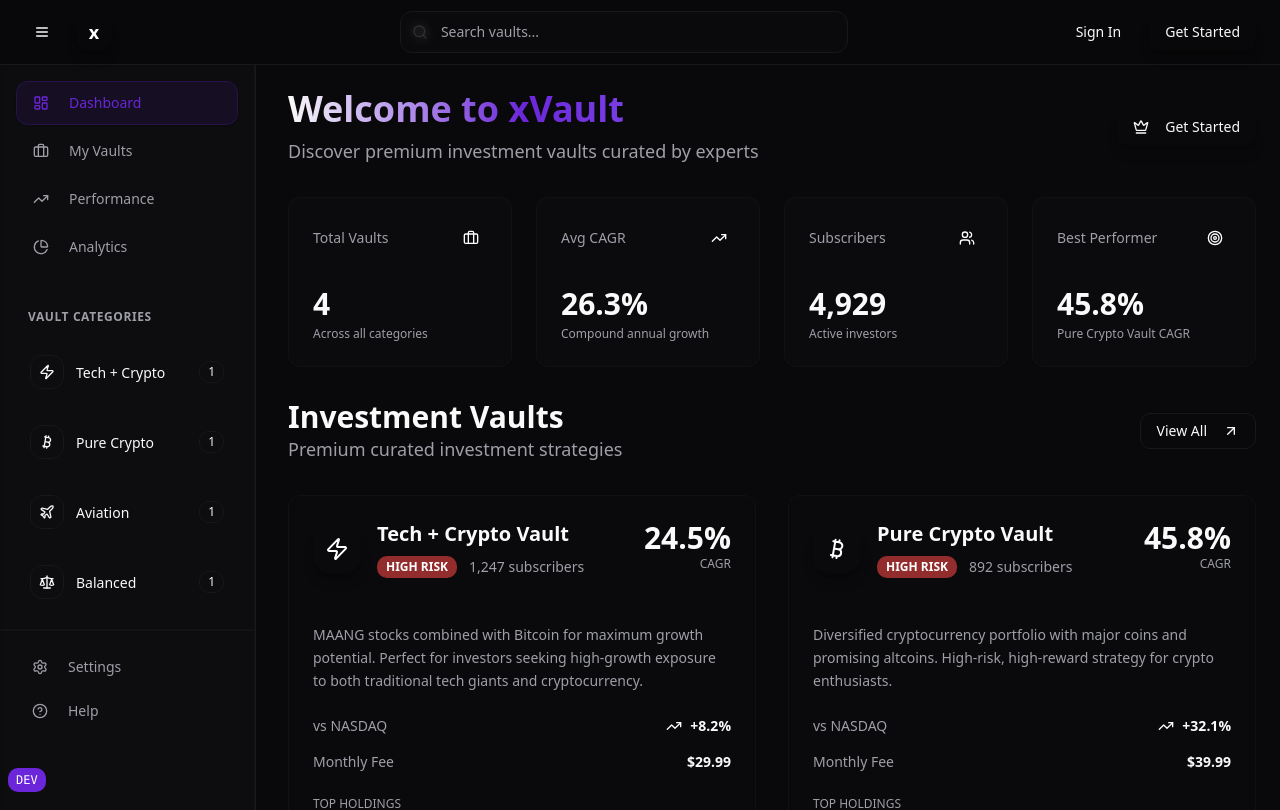
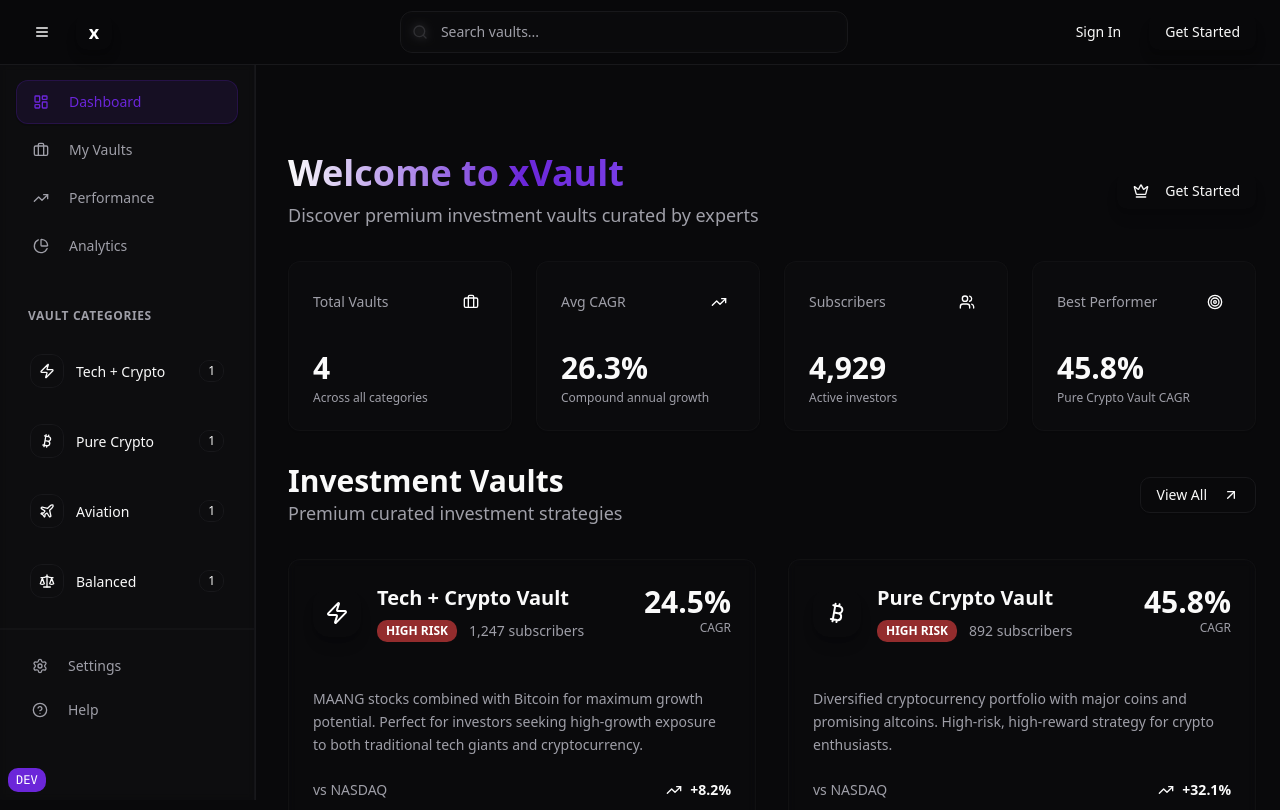
Before and after one commit to Mohsinsiddi/xVault, a React (Vite) app: page / in a window 1280 px wide. Shown: the top 810 px of the page. Built offline with nearby package versions, Linux system fonts and the light colour scheme.

Commit message:
sidebar sticked v1

```diff
--- a/src/components/layout/Layout.tsx
+++ b/src/components/layout/Layout.tsx
@@ -14,17 +14,16 @@ export const Layout: React.FC<LayoutProps> = ({ children }) => {
   const { sidebarCollapsed, setSidebarCollapsed } = useUIStore();
 
   return (
-    <div className="min-h-screen flex flex-col bg-background">
+    <div className="min-h-screen bg-background">
       {/* Header - Fixed at top */}
       <Header />
 
-      {/* Main container - Below header, full remaining height */}
-      <div className="flex flex-1" style={{ height: 'calc(100vh - 4rem)' }}>
-        {/* Sidebar - Fixed position, non-scrolling */}
+      {/* Sidebar - Fixed to left side, starts below header */}
       <aside
         className={cn(
-            "bg-card/50 border-r border-border backdrop-blur-sm shrink-0 transition-all duration-300",
-            sidebarCollapsed ? "w-0 -ml-64 lg:w-16 lg:ml-0" : "w-64"
+          "fixed left-0 z-30 bg-card/50 border-r border-border backdrop-blur-sm transition-all duration-300",
+          "top-16 bottom-0", // From header to bottom of screen
+          sidebarCollapsed ? "w-16" : "w-64"
         )}
       >
         {/* Sidebar content with its own scroll */}
@@ -36,24 +35,27 @@ export const Layout: React.FC<LayoutProps> = ({ children }) => {
       {/* Mobile overlay */}
       {!sidebarCollapsed && (
         <div
-            className="fixed inset-0 bg-black/50 z-40 lg:hidden"
+          className="fixed inset-0 bg-black/50 z-20 lg:hidden"
+          style={{ top: '4rem' }} // Start below header
           onClick={() => setSidebarCollapsed(true)}
         />
       )}
 
-        {/* Main content area - With proper gap and scroll */}
-        <main className="flex-1 flex flex-col min-w-0">
-          {/* Content wrapper with padding/gap */}
-          <div className="flex-1 overflow-y-auto">
-            <div className="p-6 lg:pl-8"> {/* Left padding creates gap from sidebar */}
+      {/* Main content area - With left margin for sidebar */}
+      <main
+        className={cn(
+          "min-h-screen transition-all duration-300",
+          "pt-16", // Top padding for header
+          sidebarCollapsed ? "ml-16" : "ml-64" // Left margin for sidebar
+        )}
+      >
+        <div className="p-6 lg:pl-8">
           {children}
         </div>
 
-            {/* Footer at bottom of scrollable content */}
+        {/* Footer at bottom of content */}
         <Footer />
-          </div>
       </main>
-      </div>
 
       {/* Global Notification System */}
       <Notification />
```
Lines whose indentation alone changed are shown as unchanged.
